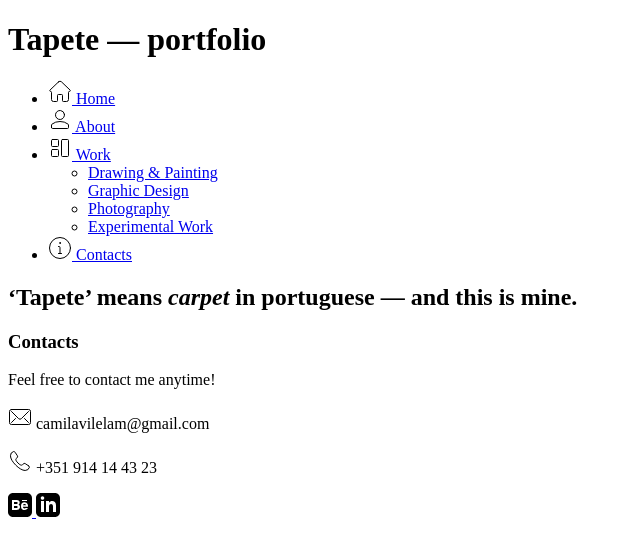
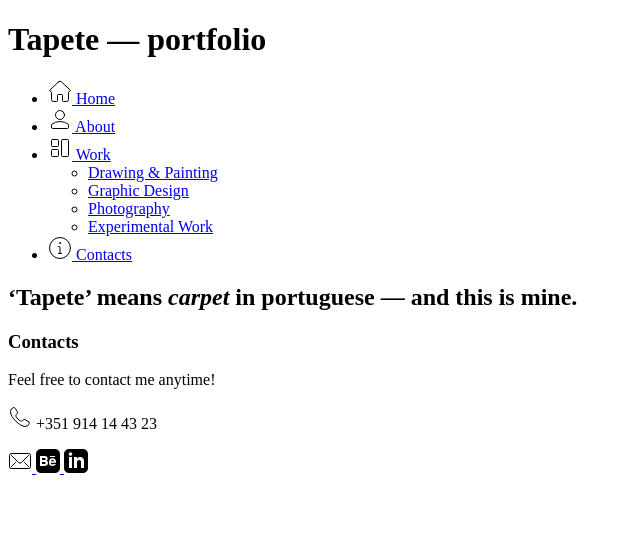
Before and after one commit to camilavmoura/web-dev, a Jekyll site: the page built from index.md, in a window 1280 px wide. Shown: the top 558 px of the page, without its empty margins (0-640 px from the left). Built offline with Jekyll 4.4.1, drawn with Linux system fonts in a browser that asks for light colours.

```diff
--- a/_includes/footer.html
+++ b/_includes/footer.html
@@ -6,19 +6,18 @@
 
     <p>
 
-        {% include mail.svg %}
-
-        camilavilelam@gmail.com
-
-    </p>
-
-    <p>
-
         {% include call.svg %}
 
         +351 914 14 43 23
 
     </p>
+
+    <a href="mailto:{{site.email}}">
+
+        {% include mail.svg %}
+
+
+    </a>
 
     <a href="https://www.behance.net/camilamoura4">
 
```
